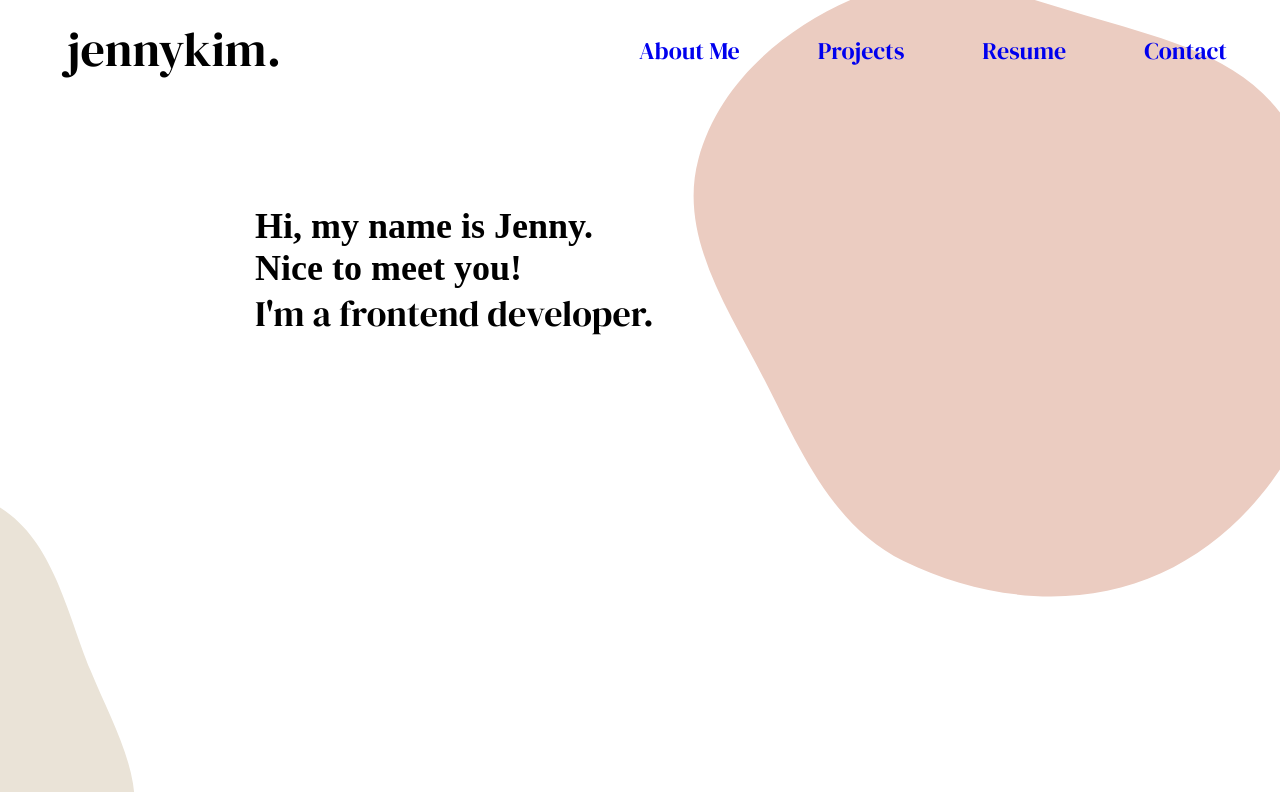
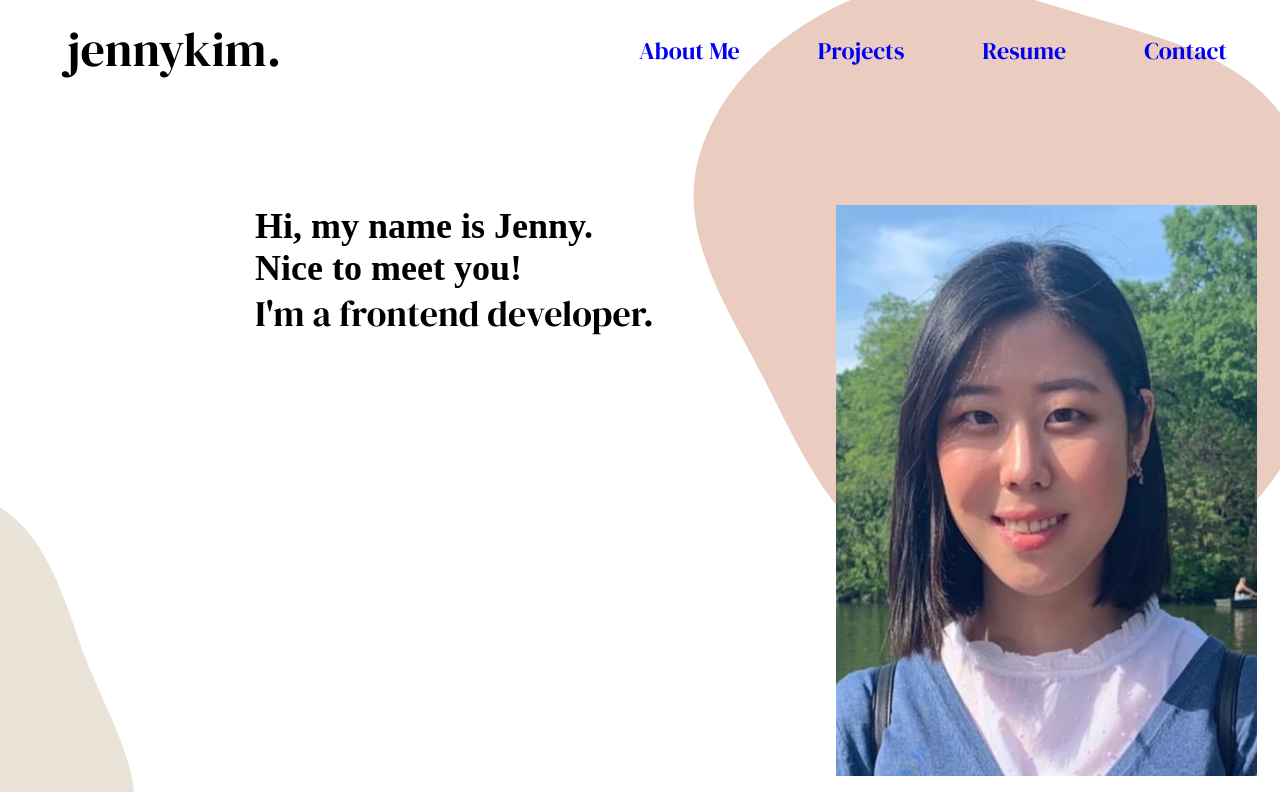
Before and after one commit to kim-jenny5/my-portfolio-site, a React (Create React App) app: page / in a window 1280 px wide. Shown: the top 792 px of the page. Built offline with nearby package versions, Linux system fonts and the light colour scheme; a web font is replaced by a local one.

Commit message:
added photo

```diff
--- a/public/style.css
+++ b/public/style.css
@@ -214,3 +214,25 @@ background: url(IMG_0858.jpg); */
 .introduction .subtitle {
 	font-size: 36px;
 }
+
+.introduction .picture {
+	/* Profile Picture 1 */
+
+	/* position: absolute;
+width: 421px;
+height: 571.04px; */
+	left: 581px;
+	/* top: 0px; */
+
+	/* Vector */
+
+	position: absolute;
+	width: 421px;
+	height: 571.04px;
+	/* left: 0px; */
+	top: 0px;
+
+	background-image: url(./IMG_0858.JPG);
+	background-position: center;
+	background-repeat: no-repeat;
+}
--- a/src/Introduction.js
+++ b/src/Introduction.js
@@ -8,6 +8,7 @@ export default function Introduction() {
 				<div>Nice to meet you!</div>
 			</div>
 			<div className="title-text subtitle">I'm a frontend developer.</div>
+			<div className="picture"></div>
 		</div>
 	);
 }
```
Also changed, not shown: public/IMG_0858.JPG (added).
